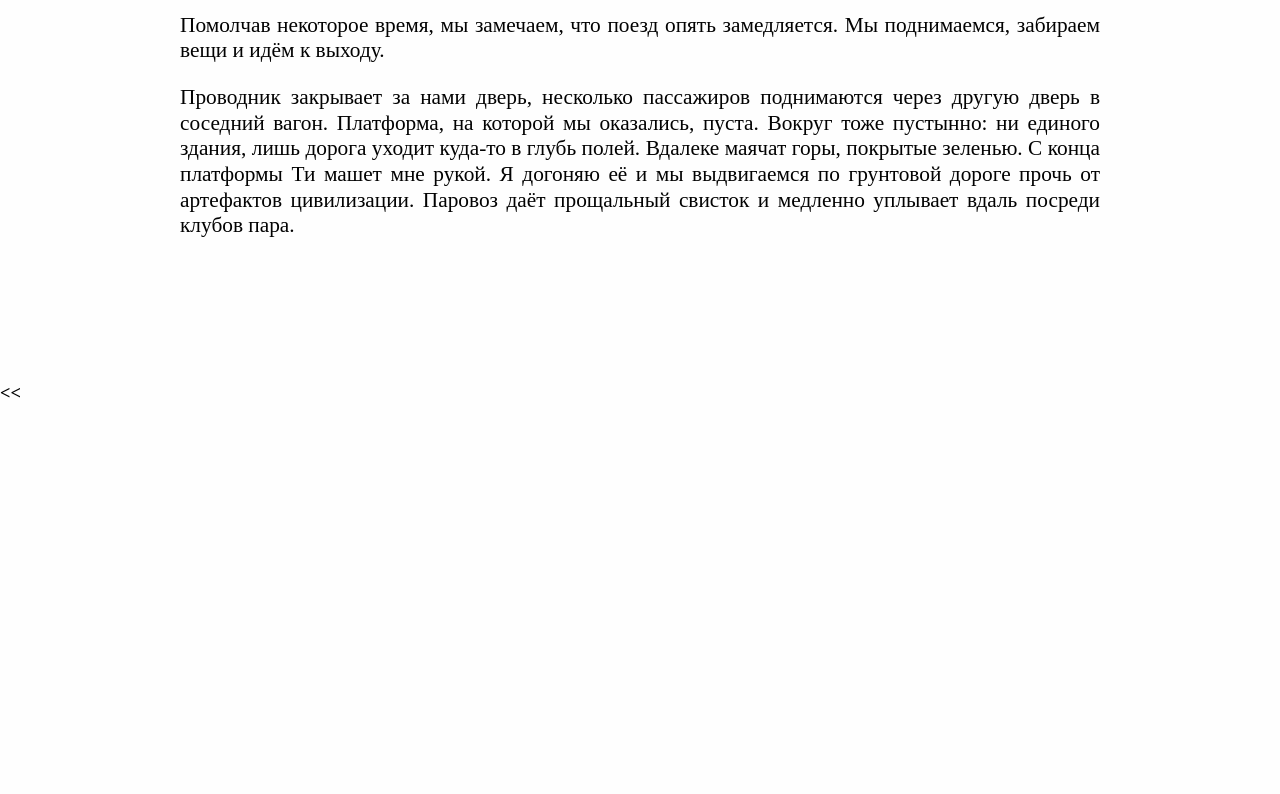
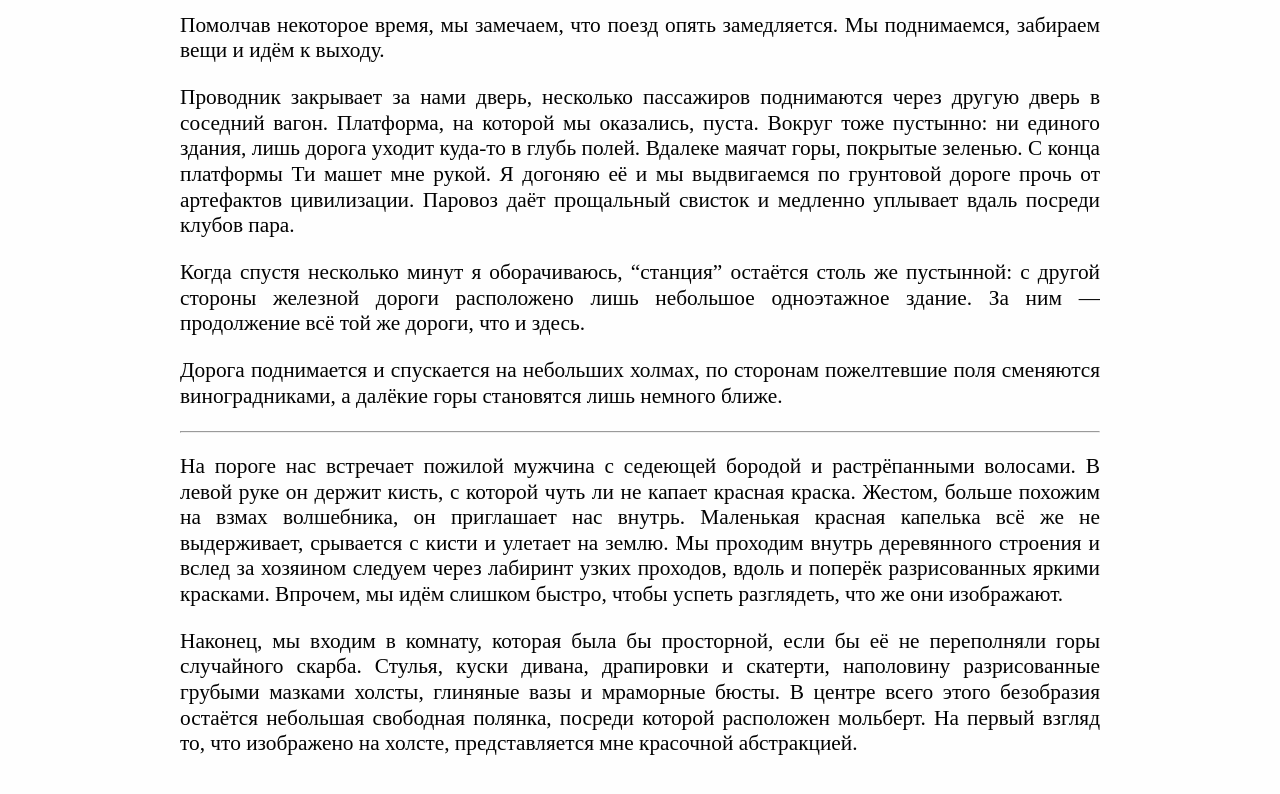
Before and after one commit to caryoscelus/lezvije-travy, a Jekyll site: the page built from text/steam.md, in a window 1280 px wide and 900 px high, scrolled down 1804 px. Shown: the top 794 px of the window. Built offline with Jekyll 4.4.1, drawn with Linux system fonts in a browser that asks for light colours; before the commit the page ends 2212 px from its top, so only the background shows below that.

Commit message:
text (steam)

```diff
--- a/text/steam.md
+++ b/text/steam.md
@@ -89,3 +89,28 @@ title: "??????????"
 маячат горы, покрытые зеленью. С конца платформы Ти машет мне рукой. Я догоняю
 её и мы выдвигаемся по грунтовой дороге прочь от артефактов цивилизации. Паровоз
 даёт прощальный свисток и медленно уплывает вдаль посреди клубов пара.
+
+Когда спустя несколько минут я оборачиваюсь, "станция" остаётся столь же
+пустынной: с другой стороны железной дороги расположено лишь небольшое
+одноэтажное здание. За ним — продолжение всё той же дороги, что и здесь.
+
+Дорога поднимается и спускается на небольших холмах, по сторонам пожелтевшие
+поля сменяются виноградниками, а далёкие горы становятся лишь немного ближе.
+
+***
+
+На пороге нас встречает пожилой мужчина с седеющей бородой и растрёпанными
+волосами. В левой руке он держит кисть, с которой чуть ли не капает красная
+краска. Жестом, больше похожим на взмах волшебника, он приглашает нас
+внутрь. Маленькая красная капелька всё же не выдерживает, срывается с кисти и
+улетает на землю. Мы проходим внутрь деревянного строения и вслед за хозяином
+следуем через лабиринт узких проходов, вдоль и поперёк разрисованных яркими
+красками. Впрочем, мы идём слишком быстро, чтобы успеть разглядеть, что же они
+изображают.
+
+Наконец, мы входим в комнату, которая была бы просторной, если бы её не
+переполняли горы случайного скарба. Стулья, куски дивана, драпировки и скатерти,
+наполовину разрисованные грубыми мазками холсты, глиняные вазы и мраморные
+бюсты. В центре всего этого безобразия остаётся небольшая свободная полянка,
+посреди которой расположен мольберт. На первый взгляд то, что изображено на
+холсте, представляется мне красочной абстракцией.
```
